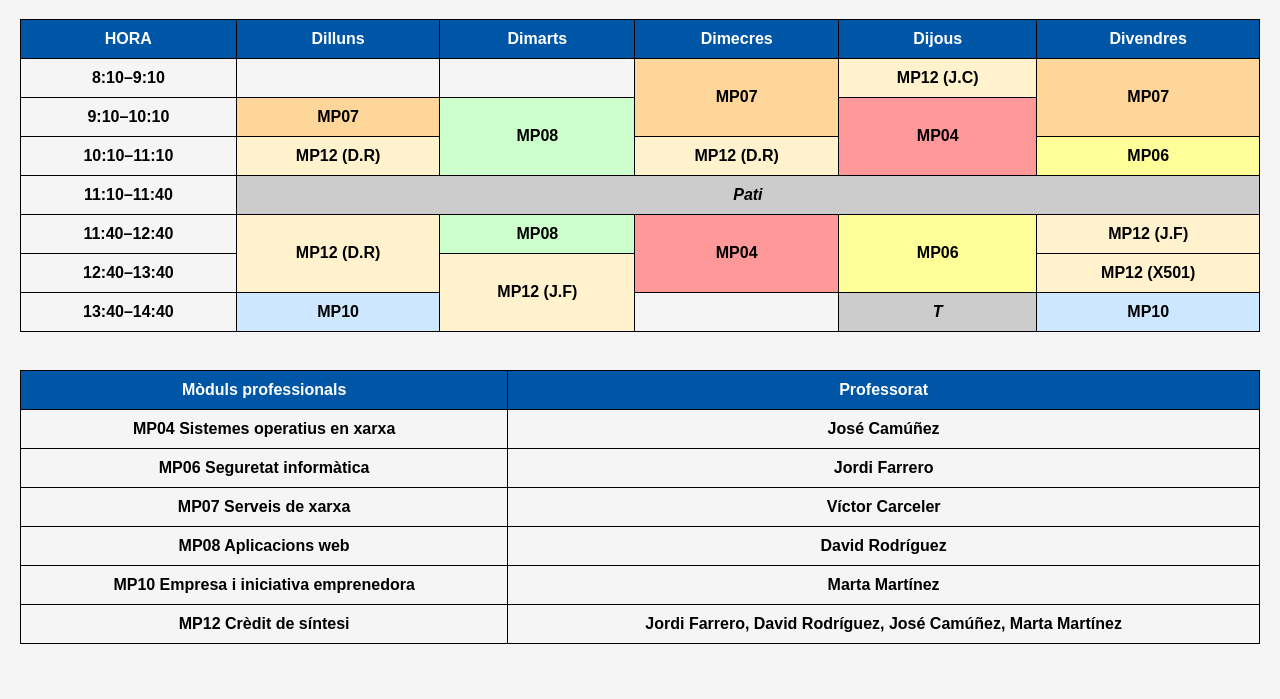
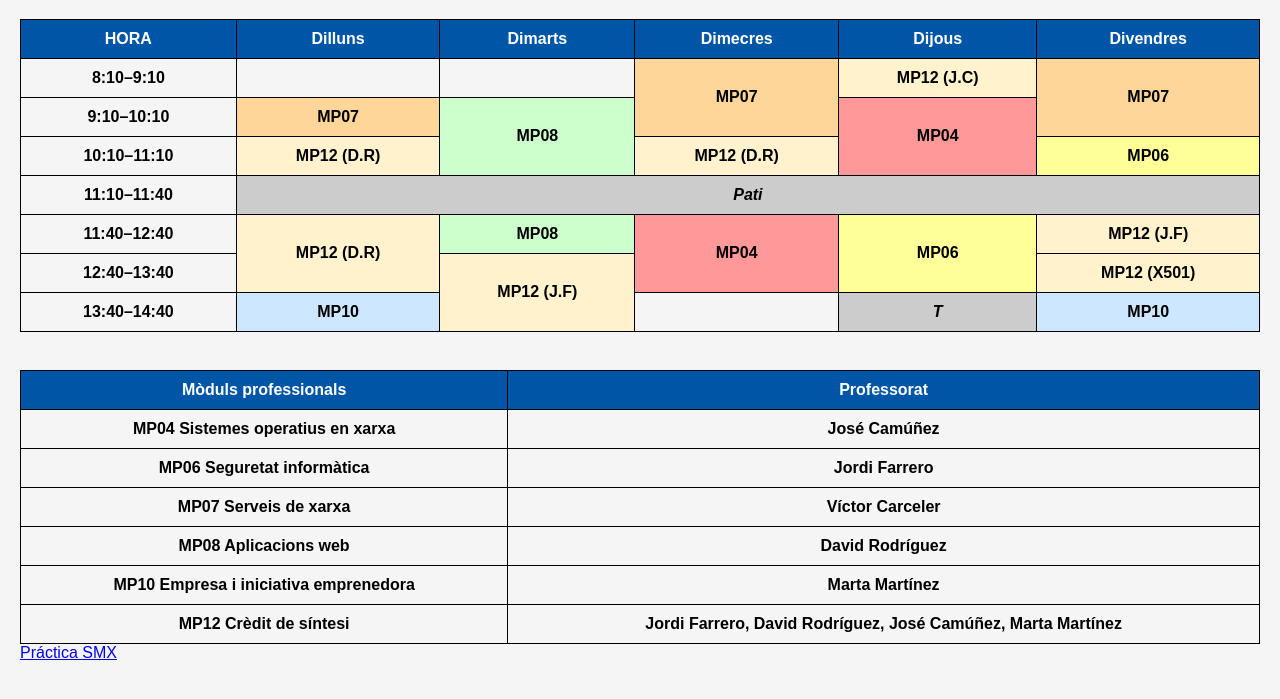
Before and after one commit to ErikArquillo/-PR-CTICA-SMX-MP08-UF5-Pt3---Taules-en-HTML, a plain HTML site: page index.html in a window 1280 px wide. Shown: the part 61-760 px from the top of the page. Drawn offline with Linux system fonts and the light colour scheme.

Commit message:
Update index.html

```diff
--- a/index.html
+++ b/index.html
@@ -134,5 +134,6 @@
             <td>Jordi Farrero, David Rodríguez, José Camúñez, Marta Martínez</td>
         </tr>
     </table>
+    <a href="https://erikarquillo.github.io/-PR-CTICA-SMX-MP08-UF5-Pt3---Taules-en-HTML/">Práctica SMX</a>
 </body>
 </html>
```
